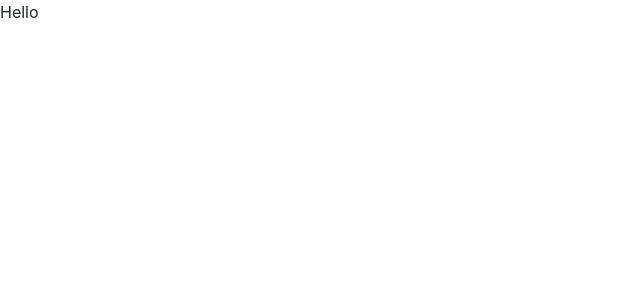
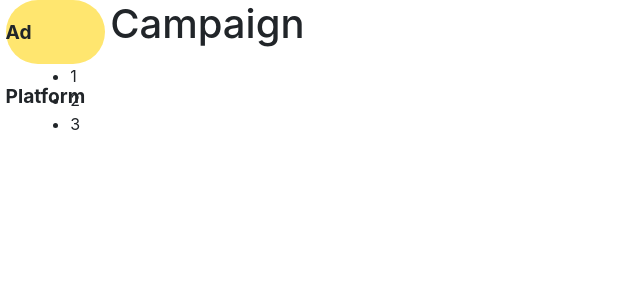
Before and after one commit to Russelllin7789/ad-platform, a Vue app: page /#/ in a window 1280 px wide. Shown: the top 300 px of the page, without its empty margins (0-640 px from the left). Built offline with nearby package versions, Linux system fonts and the light colour scheme; the HTML template or start-up script is replaced by a standard one.

Commit message:
feat: add sidebar and table components

```diff
--- a/src/assets/application.css
+++ b/src/assets/application.css
@@ -4,7 +4,28 @@
   font-family: -apple-system, BlinkMacSystemFont, 'Segoe UI', Roboto,
     Oxygen-Sans, Ubuntu, Cantarell, 'Helvetica Neue', '微軟正黑體', Helvetica,
     Arial, sans-serif;
-  line-height: 1.5;
   color: #4d4d4d;
   outline: none;
 }
+
+#all-container {
+  width: 100%;
+  height: 500px;
+}
+
+#sidebar-area {
+  width: 20%;
+  height: 100%;
+  border-right: 1px solid #000;
+}
+
+#ad-table-area {
+  width: 80%;
+  height: 100%;
+  margin-left: 2rem;
+}
+
+ul,
+li {
+  list-style: none;
+}
--- a/src/components/AdTable.vue
+++ b/src/components/AdTable.vue
@@ -0,0 +1,14 @@
+<template>
+  <div class="table-container">
+    <h1 class="table-title">Campaign</h1>
+    <div class="table-area">
+      <!--參考 bootstrap table 作法-->
+    </div>
+  </div>
+</template>
+
+<style scoped>
+.table-container {
+  height: 100%;
+}
+</style>
--- a/src/components/Sidebar.vue
+++ b/src/components/Sidebar.vue
@@ -0,0 +1,38 @@
+<template>
+  <div class="nav-area d-flex" id="nav-area">
+    <div class="brand-name-wrapper d-flex">
+      <div class="brand-name">Ad Platform</div>
+    </div>
+    <ul class="nav-item-area">
+      <li class="nav-item">1</li>
+      <li class="nav-item">2</li>
+      <li class="nav-item">3</li>
+    </ul>
+  </div>
+</template>
+
+<style scoped>
+.nav-area {
+  flex-direction: column;
+  align-items: center;
+  justify-content: center;
+  height: 100%;
+}
+
+.brand-name-wrapper {
+  background-color: #ffe66f;
+  border-radius: 2rem;
+  width: 90%;
+  height: 4rem;
+  line-height: 4rem;
+  justify-content: center;
+}
+
+.brand-name {
+  font-weight: 700;
+  font-size: 1.2rem;
+}
+
+.nav-item {
+}
+</style>
--- a/src/views/AdPlatform.vue
+++ b/src/views/AdPlatform.vue
@@ -1,6 +1,25 @@
 <template>
-  <div class="ad-sidebar">Hello</div>
+  <div class="all-container d-flex" id="all-container">
+    <div class="sidebar-area" id="sidebar-area">
+      <Sidebar />
+    </div>
+    <div class="ad-table-area" id="ad-table-area">
+      <AdTable />
+    </div>
+  </div>
 </template>
+
+<script>
+import Sidebar from "../components/Sidebar";
+import AdTable from "../components/AdTable";
+
+export default {
+  components: {
+    Sidebar,
+    AdTable,
+  },
+};
+</script>
 
 <style scoped>
 </style>
```
